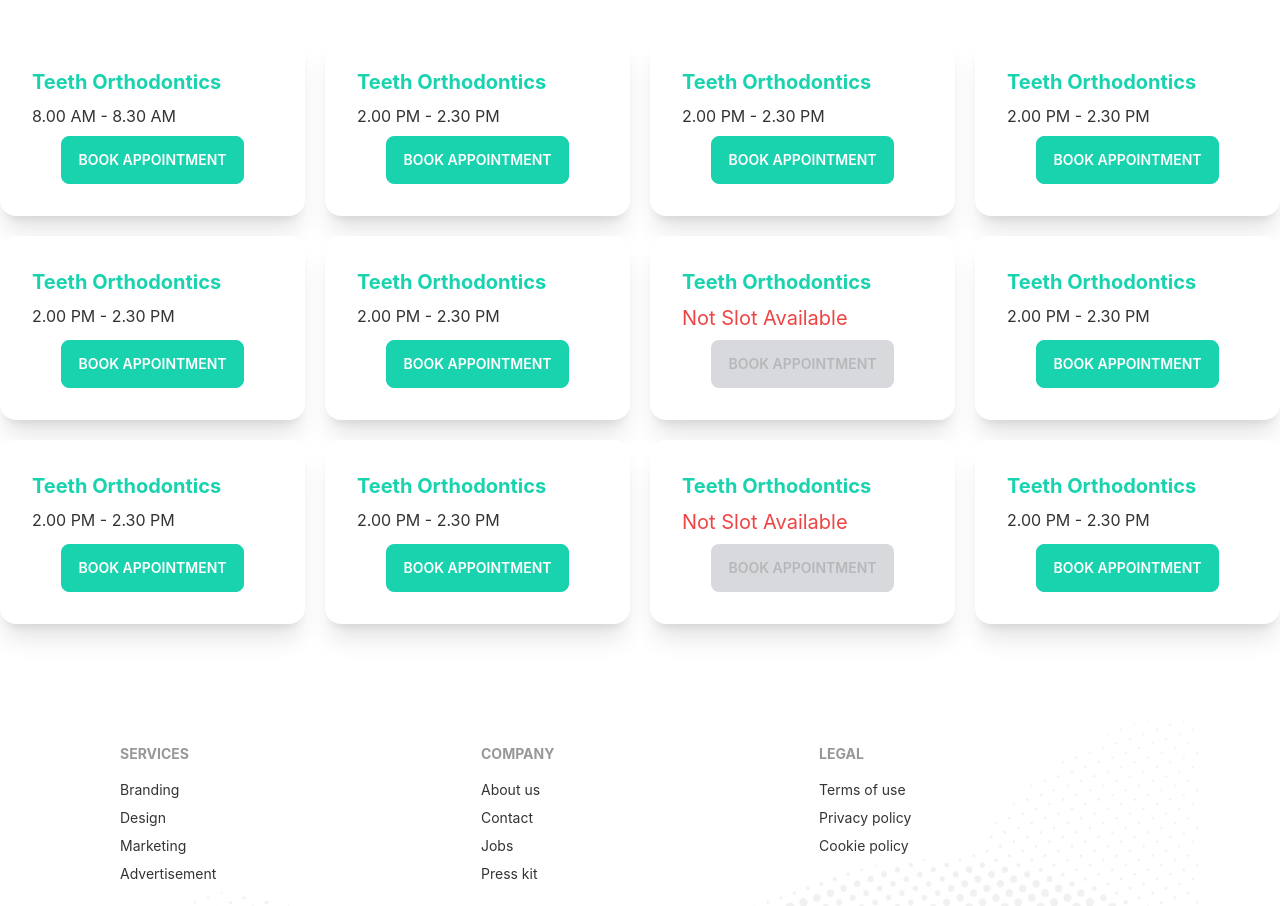
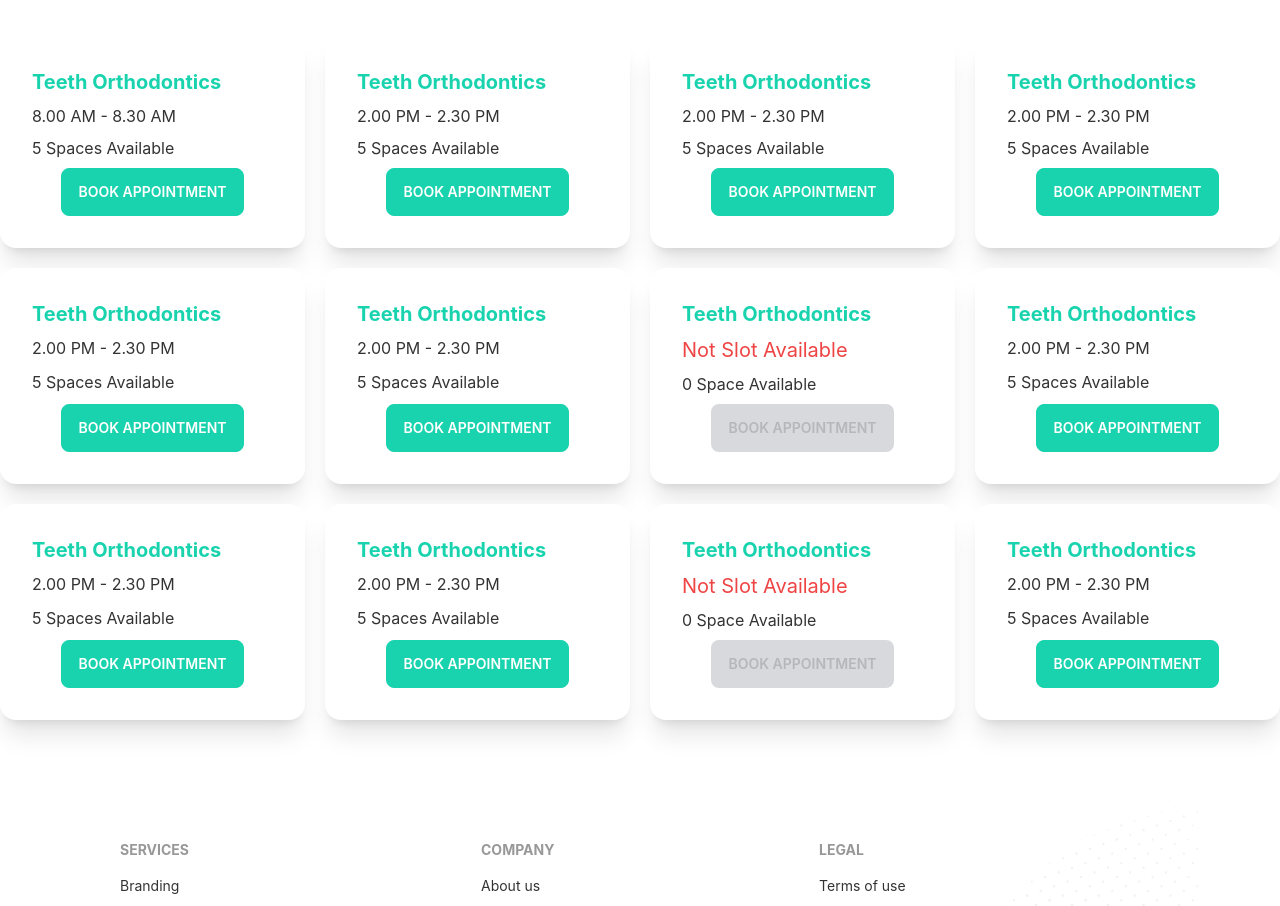
Before and after one commit to nadimahmed1/doctors-portal-client, a React (Create React App) app: page /appointment in a window 1280 px wide. Shown: the part 940-1846 px from the top of the page. Built offline with nearby package versions, Linux system fonts and the light colour scheme.

Commit message:
dynamic modal added

```diff
--- a/src/Pages/Appointment/AvailableAppointments.js
+++ b/src/Pages/Appointment/AvailableAppointments.js
@@ -1,9 +1,12 @@
 import { format } from 'date-fns';
 import React, { useEffect, useState } from 'react';
+import BookingModal from './BookingModal';
 import Service from './Service';
 
 const AvailableAppointments = ({ date }) => {
-    const [services, setServices] = useState([])
+    const [services, setServices] = useState([]);
+
+    const [treatment, setTreatment] = useState(null)
 
     useEffect(() => {
         fetch('services.json')
@@ -19,9 +22,13 @@ const AvailableAppointments = ({ date }) => {
                     services.map(service => <Service
                         key={service._id}
                         service={service}
+                        setTreatment={setTreatment}
                     ></Service>)
                 }
             </div>
+            {
+                treatment && <BookingModal treatment={treatment}></BookingModal>
+            }
         </div>
 
     );
--- /dev/null
+++ b/src/Pages/Appointment/BookingModal.js
@@ -0,0 +1,22 @@
+import React from 'react';
+
+const BookingModal = ({ treatment }) => {
+    const { name, slots } = treatment;
+    return (
+        <div>
+            <input type="checkbox" id="booking-modal" class="modal-toggle" />
+            <div class="modal modal-bottom sm:modal-middle">
+                <div class="modal-box">
+                    <label for="booking-modal" class="btn btn-sm btn-circle absolute right-2 top-2">✕</label>
+                    <h3 class="font-bold text-lg text-secondary font-bold">Congratulations!! Booking for: {name}</h3>
+                    <p class="py-4">You've been selected for a chance to get one year of subscription to use Wikipedia for free!</p>
+                    <div class="modal-action">
+                        <label for="my-modal-6" class="btn">Yay!</label>
+                    </div>
+                </div>
+            </div>
+        </div>
+    );
+};
+
+export default BookingModal;
--- a/src/Pages/Appointment/Service.js
+++ b/src/Pages/Appointment/Service.js
@@ -1,14 +1,21 @@
 import React from 'react';
 
-const Service = ({ service }) => {
+const Service = ({ service, setTreatment }) => {
     const { name, slots } = service;
     return (
         <div class="card lg:max-w-lg  bg-base-100 shadow-xl">
             <div class="card-body">
                 <h2 class="card-title text-secondary font-bold">{name}</h2>
                 <p>{slots.length ? <span>{slots[0]}</span> : <span className='text-xl text-red-500'>Not Slot Available</span>}</p>
+                <p>{slots.length ? <span>{slots.length} Spaces Available</span> : "0 Space Available"}</p>
                 <div class="card-actions justify-center">
-                    <button disabled={slots.length === 0} class="btn btn-secondary uppercase text-white ">Book Appointment</button>
+
+
+                    <label for="booking-modal"
+                        disabled={slots.length === 0}
+                        onClick={() => setTreatment(service)}
+                        class="btn btn-secondary uppercase text-white ">Book Appointment</label>
+
                 </div>
             </div>
         </div>
```
